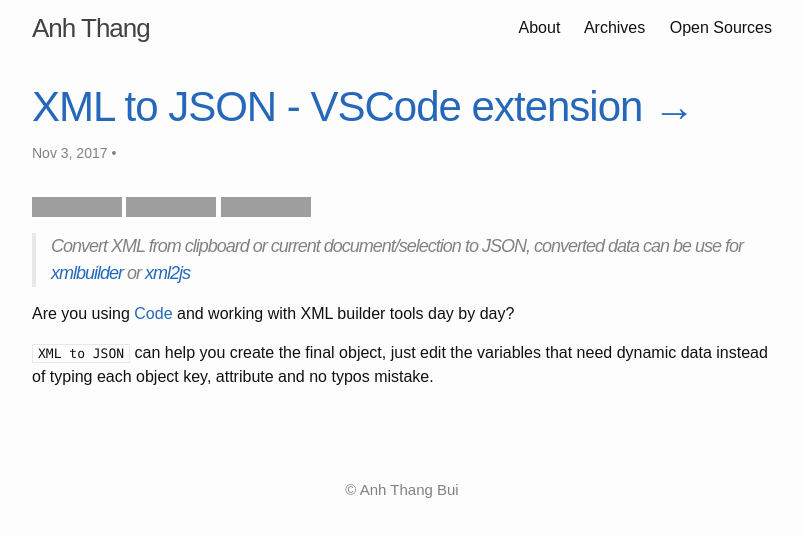
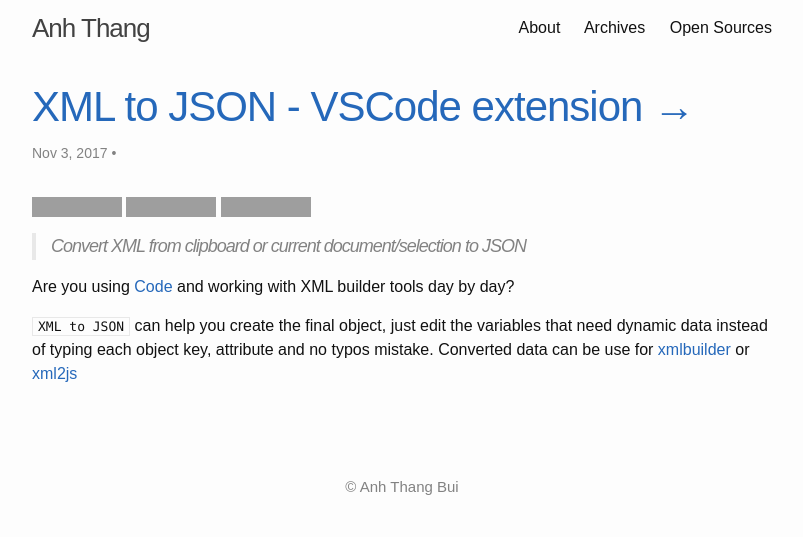
Before and after one commit to anhthang/org, a Jekyll site: the page built from _posts/2017-11-03-vscode-xml2json.md, in a window 1280 px wide, cut to the strip 0-537 px from the top of the page. Shown: the whole strip, without its empty margins (238-1041 px from the left). Built offline with Jekyll 4.4.1, drawn with Linux system fonts in a browser that asks for light colours; grey boxes are pictures that could not be loaded.

```diff
--- a/_posts/2017-11-03-vscode-xml2json.md
+++ b/_posts/2017-11-03-vscode-xml2json.md
@@ -12,8 +12,8 @@ permalink: 2017/11/03/xml-to-json-vscode-extension
 
 [![Visual Studio Marketplace](https://img.shields.io/vscode-marketplace/v/buianhthang.xml2json.svg?style=flat-square)](https://marketplace.visualstudio.com/items?itemName=buianhthang.xml2json) [![Visual Studio Marketplace](https://img.shields.io/vscode-marketplace/d/buianhthang.xml2json.svg?style=flat-square)]() [![Visual Studio Marketplace](https://img.shields.io/vscode-marketplace/r/buianhthang.xml2json.svg?style=flat-square)]()
 
-> Convert XML from clipboard or current document/selection to JSON, converted data can be use for [xmlbuilder](https://www.npmjs.com/package/xmlbuilder) or [xml2js](https://npmjs.com/package/xml2js)
+> Convert XML from clipboard or current document/selection to JSON
 
 Are you using [Code](https://code.visualstudio.com/) and working with XML builder tools day by day?
 
-`XML to JSON` can help you create the final object, just edit the variables that need dynamic data instead of typing each object key, attribute and no typos mistake.
+`XML to JSON` can help you create the final object, just edit the variables that need dynamic data instead of typing each object key, attribute and no typos mistake. Converted data can be use for [xmlbuilder](https://www.npmjs.com/package/xmlbuilder) or [xml2js](https://npmjs.com/package/xml2js)
```
Also changed, not shown: other parts of _posts/2017-11-03-vscode-xml2json.md (+1 -1 lines).
